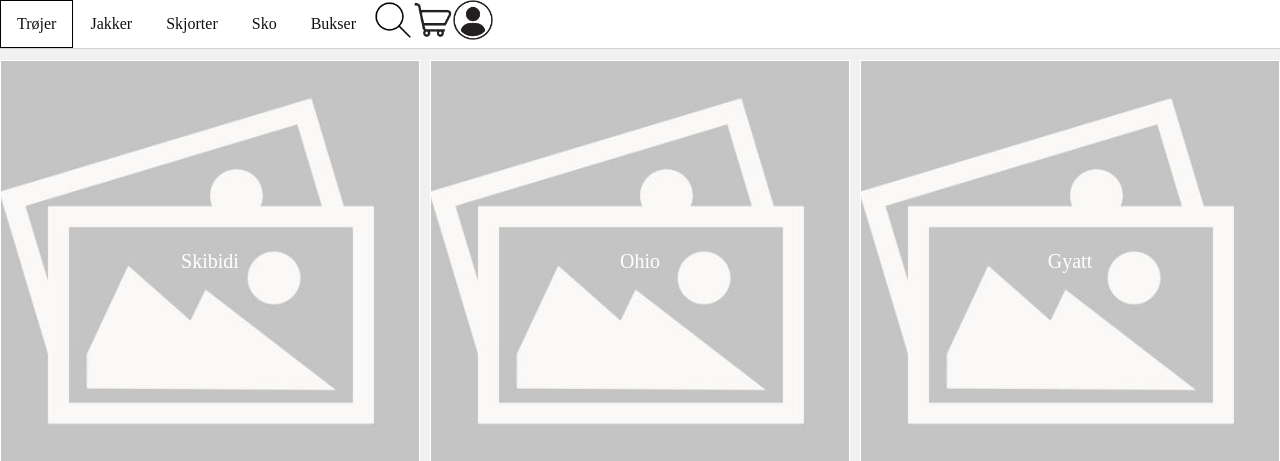
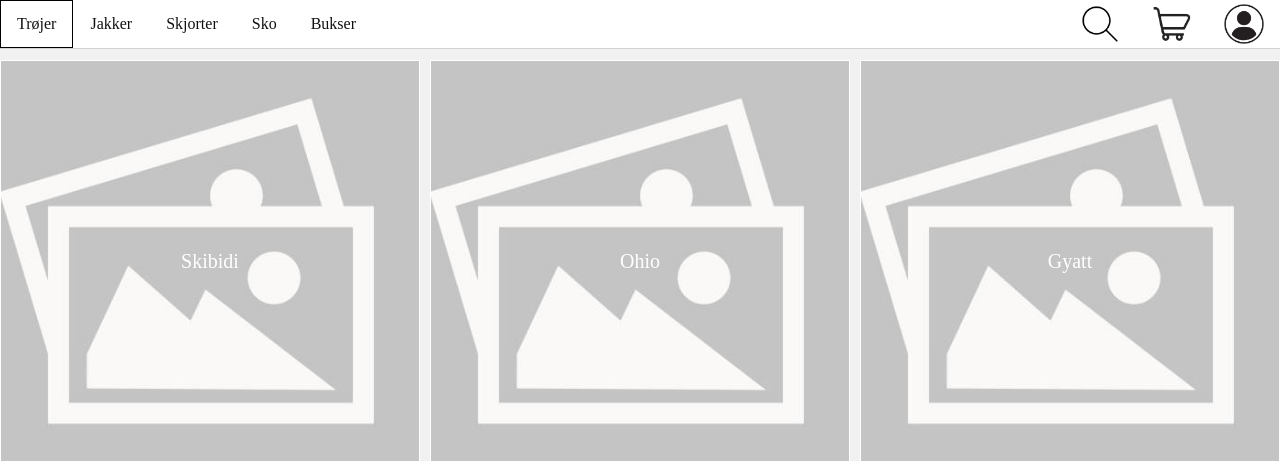
Before and after one commit to z0hnan/StayHjemmeside, a Flask app: page / in a window 1280 px wide. Shown: the top 461 px of the page. Run offline with Flask 3, Linux system fonts and the light colour scheme.

Commit message:
Fixed the navbar👍

```diff
--- a/static/styles/main.css
+++ b/static/styles/main.css
@@ -23,14 +23,13 @@ ul {
 
 .split {
   float: right;
+  text-align: center;
+  padding: 4px 16px;
+
 }
 
-li {
+.non-split {
   float: left;
-  text-align: center;
-}
-
-li a {
   display: block;
   color: #111;
   text-align: center;
@@ -39,7 +38,8 @@ li a {
   border: 1px solid white;
 }
 
-li a:hover {
+
+.non-split:hover {
   border: 1px solid black;
 }
 
@@ -82,5 +82,4 @@ li a:hover {
   color: white;
   text-decoration: none;
   font-family: 'simplifica';
-
 }
--- a/templates/index.html
+++ b/templates/index.html
@@ -12,14 +12,14 @@
     <div class="navbar-placeholder"></div>
     <nav class="navbar">
         <ul class="navbar-list">
-            <li><a class="navbar-item" id="active" href="index.html" >Trøjer</a></li>
-            <li><a class="navbar-item" href="#">Jakker</a></li>
-            <li><a class="navbar-item" href="#">Skjorter</a></li>
-            <li><a class="navbar-item" href="product.html">Sko</a></li>
-            <li><a class="navbar-item" href="FAQ.html">Bukser</a></li>
-            <li><img class="navbar-item split"  src="/static/assets/search.png" alt="Søg" width="40" height="40"></li>
-            <li><img class="navbar-item split"  src="/static/assets/cart.png" alt="Kurv" width="40" height="40"></li>
-            <li><img class="navbar-item split"  src="/static/assets/profile.png" alt="Profil" width="40" height="40"></li>
+            <li><a class="navbar-item non-split" id="active" href="index.html" >Trøjer</a></li>
+            <li><a class="navbar-item non-split" href="#">Jakker</a></li>
+            <li><a class="navbar-item non-split" href="#">Skjorter</a></li>
+            <li><a class="navbar-item non-split" href="product.html">Sko</a></li>
+            <li><a class="navbar-item non-split" href="FAQ.html">Bukser</a></li>
+            <li><a href="#"><img class="navbar-item split"  src="/static/assets/profile.png" alt="Profil" width="40" height="40"></a></li>
+            <li><a href="#"><img class="navbar-item split"  src="/static/assets/cart.png" alt="Kurv" width="40" height="40"></a></li>
+            <li><a href="#"><img class="navbar-item split"  src="/static/assets/search.png" alt="Søg" width="40" height="40"></a></li>
         </ul>
     </nav>
     <div id="data"></div>
```
Lines whose indentation alone changed are shown as unchanged.
